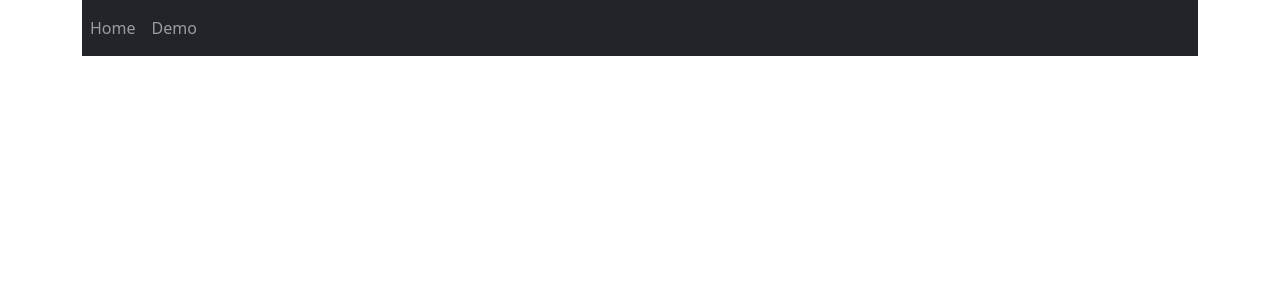
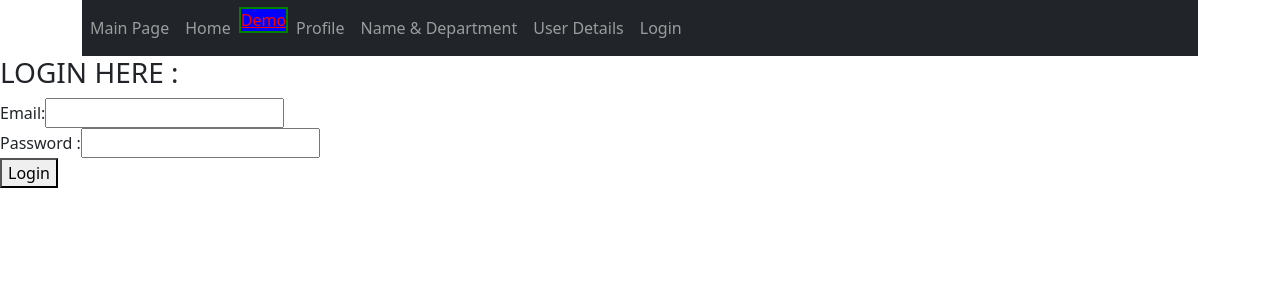
Before and after one commit to nilaybasak111/EjobIndia-Practice, a React (Vite) app in the folder React/React Examples/: page /login in a window 1280 px wide. Before the commit this address had no page. Shown: the top 300 px of the page. Built offline with nearby package versions, Linux system fonts and the light colour scheme.

Commit message:
Added 14 September React Classwork Concepts - Direct Routing Usecases, Passing Value Through Routing, Dynamic Routing, NavLink, Button Navigation using Hooks, useParams(), useLocation(), useNavigate() (Part 2)

```diff
--- a/React/React Examples/src/routing/13SEP_ Routing Menu _ex1.tsx
+++ b/React/React Examples/src/routing/13SEP_ Routing Menu _ex1.tsx
@@ -1,19 +1,71 @@
-import { Link } from "react-router-dom";
+import { useState } from "react";
+import { Link, NavLink } from "react-router-dom";
+
+interface SEP13RoutingMenuEx1Type {
+  id: number;
+  username: string;
+  location: string;
+  skills: string[];
+  department: string;
+}
 
 const SEP13RoutingMenuEx1 = () => {
+  const [info, setInfo] = useState<SEP13RoutingMenuEx1Type>({
+    id: 1,
+    username: "Nilay",
+    location: "Nabadwip",
+    skills: ["Java", "JS", "C++"],
+    department: "IT",
+  });
   return (
     <>
       <div className="container">
         <nav className="navbar navbar-expand-sm bg-dark navbar-dark">
           <ul className="navbar-nav">
             <li className="nav-item">
+              <Link className="nav-link" to="/">
+                Main Page
+              </Link>
+            </li>
+            <li className="nav-item">
               <Link className="nav-link" to="/home">
                 Home
               </Link>
             </li>
+            <li>
+              {/* NavLink is used to add active class. */}
+              <NavLink
+                to="/demo"
+                style={({ isActive }) => ({
+                  color: isActive ? "purple" : "red",
+                  backgroundColor: isActive ? "yellow" : "blue",
+                  border: isActive ? "2px solid red" : "2px solid green",
+                })}
+              >
+                Demo
+              </NavLink>
+            </li>
             <li className="nav-item">
-              <Link className="nav-link" to="/demo">
-                Demo
+              <Link className="nav-link" to={`/profile/${info.id}`}>
+                Profile
+              </Link>
+            </li>
+            <li className="nav-item">
+              <Link
+                className="nav-link"
+                to={`/profile2/name/${info.username}/dept/${info.department}`}
+              >
+                Name & Department
+              </Link>
+            </li>
+            <li className="nav-item">
+              <Link className="nav-link" to="/info" state={{ info }}>
+                User Details
+              </Link>
+            </li>
+            <li className="nav-item">
+              <Link className="nav-link" to="/login">
+                Login
               </Link>
             </li>
           </ul>
--- a/React/React Examples/src/routing/13SEP_ Routing Rules _ex1.tsx
+++ b/React/React Examples/src/routing/13SEP_ Routing Rules _ex1.tsx
@@ -2,6 +2,11 @@ import SEP13RoutingMenuEx1 from "./13SEP_ Routing Menu _ex1";
 import SEP13RoutingHomeEx1 from "./13SEP_ Routing Home _ex1";
 import SEP13RoutingDemoEx1 from "./13SEP_ Routing Demo _ex1";
 import SEP13RoutingLandingEx1 from "./13SEP_ Routing Landing _ex1";
+import SEP14RoutingProfileEx1 from "./14SEP_ Routing Profile _ex1";
+import SEP14RoutingProfile2Ex1 from "./14SEP_ Routing Profile2 _ex1";
+import SEP14RoutingShowInfoEx1 from "./14SEP_ Routing ShowInfo _ex1";
+import SEP14RoutingLoginEx1 from "./14SEP_ Routing Login _ex1";
+import SEP14RoutingDashboardEx1 from "./14SEP_ Routing Dashboard _ex1";
 
 import { BrowserRouter, Route, Routes } from "react-router-dom";
 
@@ -14,6 +19,16 @@ const SEP13RoutingRulesEx1 = () => {
           <Route path="/" element={<SEP13RoutingLandingEx1 />} />
           <Route path="/home" element={<SEP13RoutingHomeEx1 />} />
           <Route path="/demo" element={<SEP13RoutingDemoEx1 />} />
+          <Route path="/profile/:id" element={<SEP14RoutingProfileEx1 />} />
+          <Route
+            path="/profile2/name/:username/dept/:department"
+            element={<SEP14RoutingProfile2Ex1 />}
+          />
+          <Route path="/info" element={<SEP14RoutingShowInfoEx1 />} />
+          <Route path="/login" element={<SEP14RoutingLoginEx1 />} />
+          <Route path="/dashboard" element={<SEP14RoutingDashboardEx1 />} />
+          {/* "*" is Used For All Path Not Found */}
+          <Route path="*" element={<h3>404 Page Not Found</h3>} />
         </Routes>
       </BrowserRouter>
     </>
--- /dev/null
+++ b/React/React Examples/src/routing/14SEP_ Routing Dashboard _ex1.tsx
@@ -0,0 +1,18 @@
+import { useNavigate } from "react-router-dom";
+
+const SEP14RoutingDashboardEx1 = () => {
+  const navigate = useNavigate();
+
+  const logout = () => {
+    navigate("/");
+  };
+
+  return (
+    <>
+      <h3>Welcome to My Dashboard Component</h3>
+      <input type="button" value="Logout" onClick={logout} />
+    </>
+  );
+};
+
+export default SEP14RoutingDashboardEx1;
--- /dev/null
+++ b/React/React Examples/src/routing/14SEP_ Routing Login _ex1.tsx
@@ -0,0 +1,33 @@
+import { useRef } from "react";
+import { useNavigate } from "react-router-dom";
+
+const SEP14RoutingLoginEx1 = () => {
+  const refEmail = useRef<HTMLInputElement>(null);
+  const refPassword = useRef<HTMLInputElement>(null);
+  // useNavigate hook is used to navigate to another route in React
+  const navigate = useNavigate();
+
+  const checkLogin = () => {
+    let email = refEmail.current!.value;
+    let password = refPassword.current!.value;
+    if (email == "nilay@gmail.com" && password == "1234") {
+      navigate("/dashboard");
+    } else {
+      alert("Invalid Credentials");
+    }
+  };
+  return (
+    <>
+      <h3>LOGIN HERE :</h3>
+      Email:
+      <input type="email" ref={refEmail} />
+      <br></br>
+      Password :
+      <input type="password" ref={refPassword} />
+      <br></br>
+      <button onClick={checkLogin}>Login</button>
+    </>
+  );
+};
+
+export default SEP14RoutingLoginEx1;
--- /dev/null
+++ b/React/React Examples/src/routing/14SEP_ Routing Profile _ex1.tsx
@@ -0,0 +1,14 @@
+// useParams hook is used to get the parameters from the URL in React
+import { useParams } from "react-router-dom";
+
+const SEP14RoutingProfileEx1 = () => {
+  const { id } = useParams();
+  return (
+    <div>
+      <h3>Welcome to Your Profile</h3>
+      <p>Your Id is: {id}</p>
+    </div>
+  );
+};
+
+export default SEP14RoutingProfileEx1;
--- /dev/null
+++ b/React/React Examples/src/routing/14SEP_ Routing Profile2 _ex1.tsx
@@ -0,0 +1,22 @@
+// useParams hook is used to get the parameters from the URL in React
+import { useParams } from "react-router-dom";
+
+const SEP14RoutingProfile2Ex1 = () => {
+  const { username, department } = useParams();
+
+  return (
+    <>
+      <h3>Welcome to Your Profile2</h3>
+      <p>
+        Here We Display username and department using useParams from params/url.
+        We send multiple parameters in url and access them using useParams
+      </p>
+      <br />
+      <p>
+        Your Username is: {username} and Your Department is: {department}
+      </p>
+    </>
+  );
+};
+
+export default SEP14RoutingProfile2Ex1;
--- /dev/null
+++ b/React/React Examples/src/routing/14SEP_ Routing ShowInfo _ex1.tsx
@@ -0,0 +1,29 @@
+// useLocation hook is used to get the location from the URL in React.
+// Here we catch the data from the state(Router) and display it
+import { useLocation } from "react-router-dom";
+
+const SEP14RoutingShowInfoEx1 = () => {
+  // You have to create an object to store the data
+  const location = useLocation();
+  // Then you can access the data using the state props
+  const { info } = location.state;
+  return (
+    <>
+      <h3>Welcome to Your Information</h3>
+      <p>
+        Here We Display Your Information using useLocation. When You need whole
+        data from router then you can pass value using "state" props and access
+        it using "useLocation". If you want to see the data from the
+        state(Router). Then you have to create an object to store the data
+      </p>
+      <ul>
+        <li>Name: {info.username}</li>
+        <li>Location: {info.location}</li>
+        <li>Skills: {info.skills}</li>
+        <li>Department: {info.department}</li>
+      </ul>
+    </>
+  );
+};
+
+export default SEP14RoutingShowInfoEx1;
```
